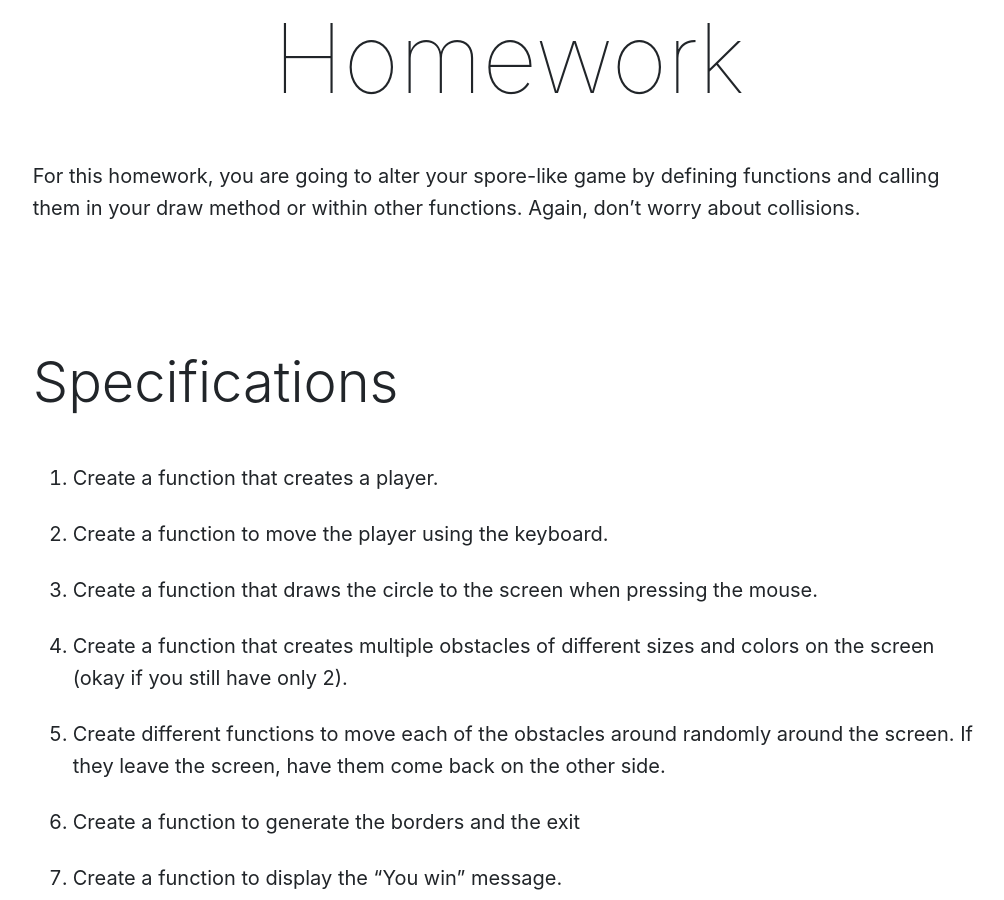
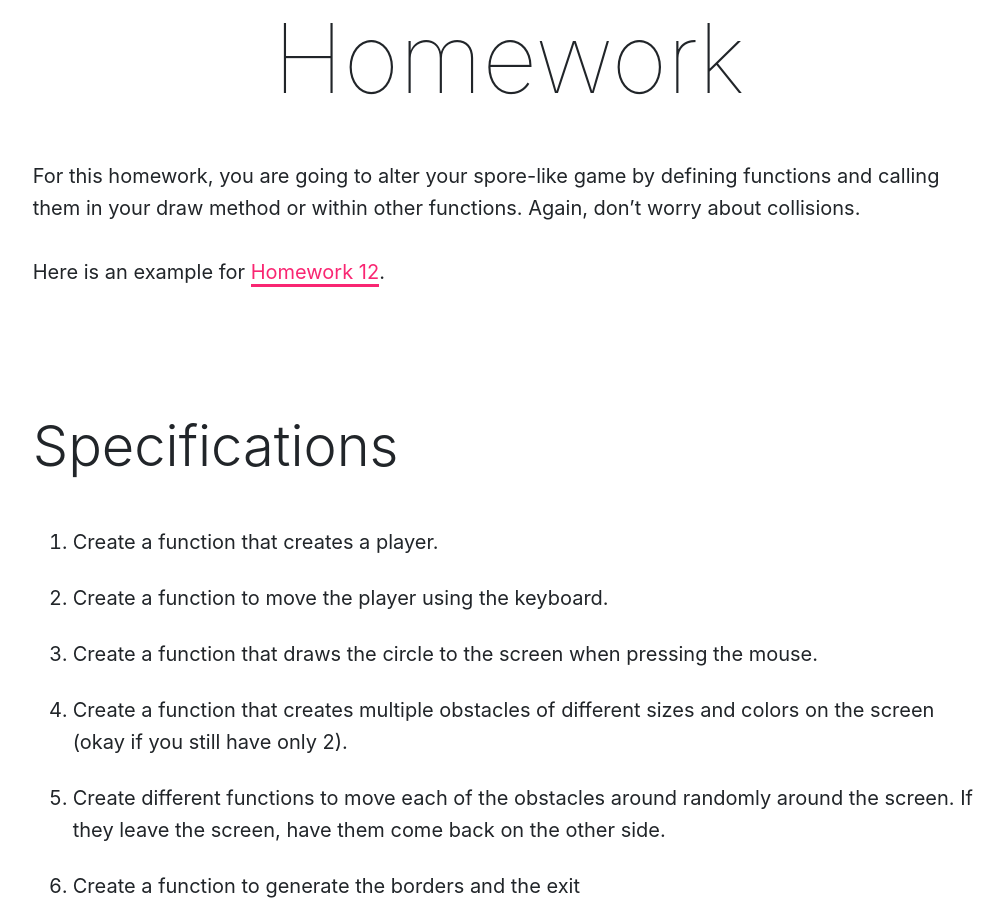
Before and after one commit to Montana-Media-Arts/120_CreativeCoding1-Fall2020, a Jekyll site: the page built from modules/week-12/_posts/2017-01-30-homework.md, in a window 1280 px wide and 900 px high, scrolled down 421 px. Shown: the whole window, without its empty margins (131-1135 px from the left). Built offline with Jekyll 4.4.1, drawn with Linux system fonts in a browser that asks for light colours; nearby versions of some CDN libraries.

Commit message:
Update 2017-01-30-homework.md

```diff
--- a/modules/week-12/_posts/2017-01-30-homework.md
+++ b/modules/week-12/_posts/2017-01-30-homework.md
@@ -7,6 +7,8 @@ jotted: false
 # Homework
 
 For this homework, you are going to alter your spore-like game by defining functions and calling them in your draw method or within other functions. Again, don't worry about collisions.
+
+Here is an example for <a href="https://github.com/Montana-Media-Arts/120_CreativeCoding1-Fall2020-Samples/tree/master/Homework-12-Example" target="_new">Homework 12</a>.
 
 ## Specifications
 
```
